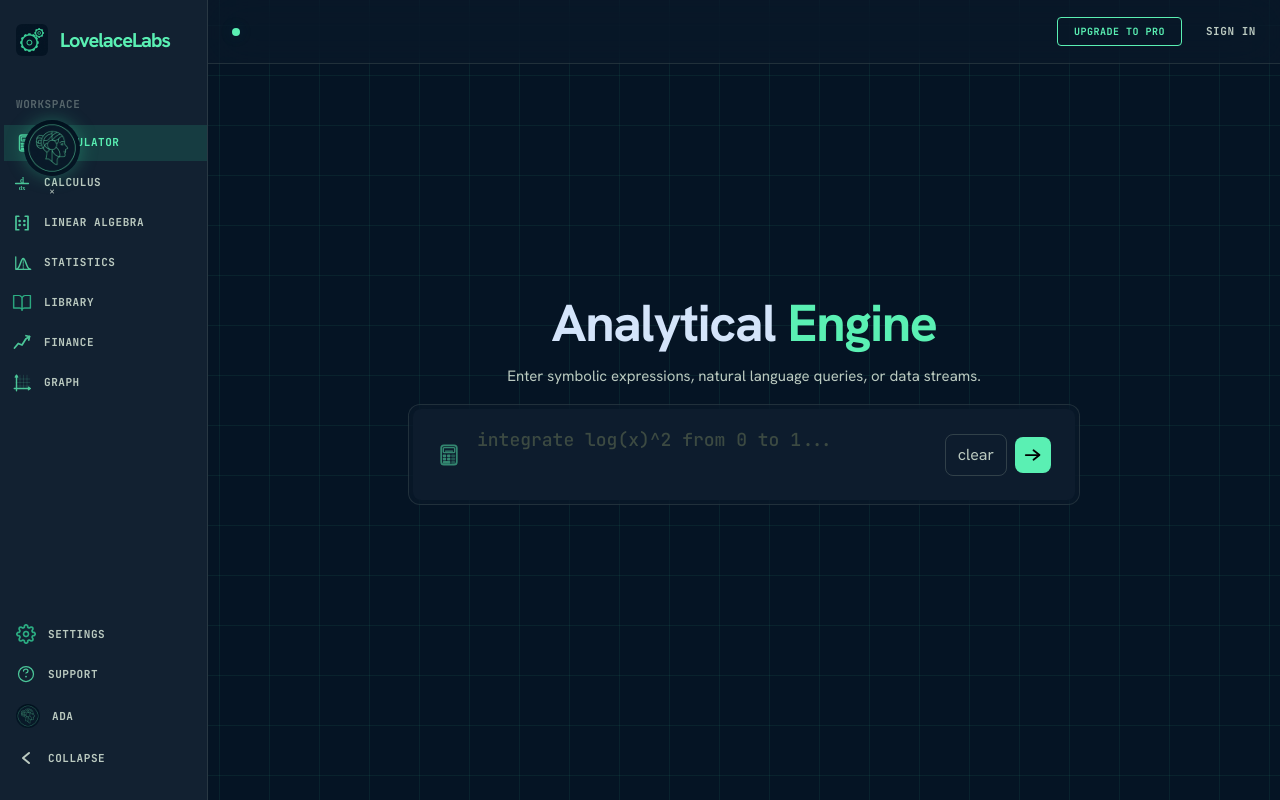
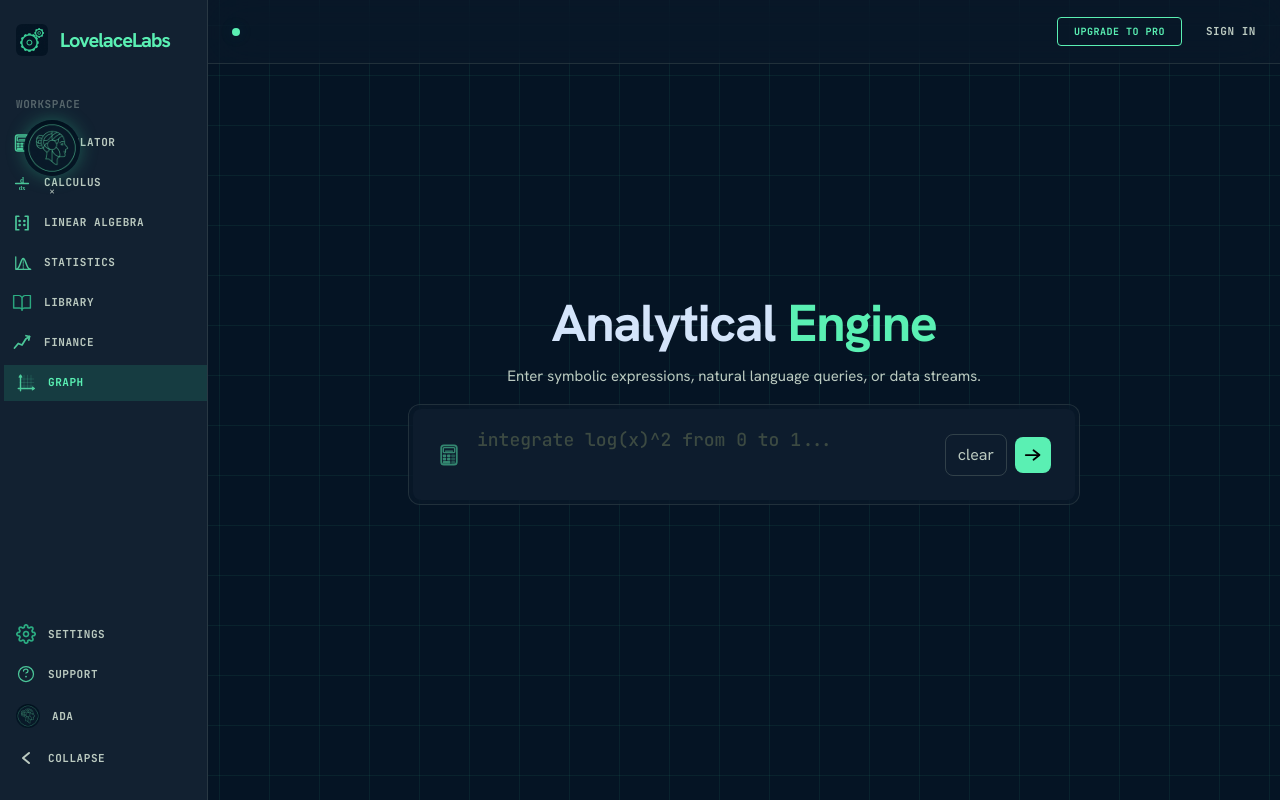
Before and after one commit to paka249/LoveLaceLabs, a React (Vite) app in the folder frontend/: page /graph in a window 1280 px wide. Built offline with nearby package versions, Linux system fonts and the light colour scheme; no server answers.

Commit message:
feat(graph): wire Sidebar's Calculator/Graph items to real routes

```diff
--- a/frontend/src/components/layout/Sidebar.jsx
+++ b/frontend/src/components/layout/Sidebar.jsx
@@ -1,3 +1,4 @@
+import { Link, useLocation } from 'react-router-dom';
 import bookImg from '../../assets/book.png';
 import settingsImg from '../../assets/settings.png';
 import financeImg from '../../assets/finance.svg';
@@ -12,34 +13,47 @@ import adaAvatar from '../../assets/adaAvatar';
 const LOGO = '/favicon.jpeg';
 
 const NAV_WORKSPACE = [
-  { img: calcIcon, label: 'Calculator', active: true },
+  { img: calcIcon, label: 'Calculator', path: '/' },
   { img: calculusIcon, label: 'Calculus' },
   { img: linearIcon, label: 'Linear Algebra' },
   { img: statsIcon, label: 'Statistics' },
   { img: bookImg, label: 'Library' },
   { img: financeImg, label: 'Finance' },
-  { img: graphImg, label: 'Graph' },
+  { img: graphImg, label: 'Graph', path: '/graph' },
 ];
 
-function NavItem({ icon, img, label, active = false, open }) {
+function NavItem({ icon, img, label, path, open }) {
+  const location = useLocation();
+  const active = path !== undefined && location.pathname === path;
   const base =
     'flex items-center gap-3 px-3 py-2 transition-all duration-200 cursor-pointer text-[11px] tracking-[0.05em] font-bold uppercase font-mono';
   const activeClass =
     'text-primary border-r-2 border-primary translate-x-1 bg-[rgba(52,211,153,0.15)]';
   const inactiveClass =
     'text-on-surface-variant hover:bg-surface-container-high hover:text-primary';
+  const className = `${base} ${active ? activeClass : inactiveClass} ${!open ? 'justify-center' : ''}`;
 
-  return (
-    <a
-      href="#"
-      title={!open ? label : undefined}
-      className={`${base} ${active ? activeClass : inactiveClass} ${!open ? 'justify-center' : ''}`}
-    >
+  const content = (
+    <>
       {img
         ? <img src={img} alt={label} className="w-5 h-5 object-contain opacity-80 shrink-0" />
         : <span className="material-symbols-outlined text-[20px] shrink-0">{icon}</span>
       }
       {open && <span>{label}</span>}
+    </>
+  );
+
+  if (path !== undefined) {
+    return (
+      <Link to={path} title={!open ? label : undefined} className={className}>
+        {content}
+      </Link>
+    );
+  }
+
+  return (
+    <a href="#" title={!open ? label : undefined} className={className}>
+      {content}
     </a>
   );
 }
```
Also changed, not shown: 1 other file (tests, documents, lock files or other folders).
